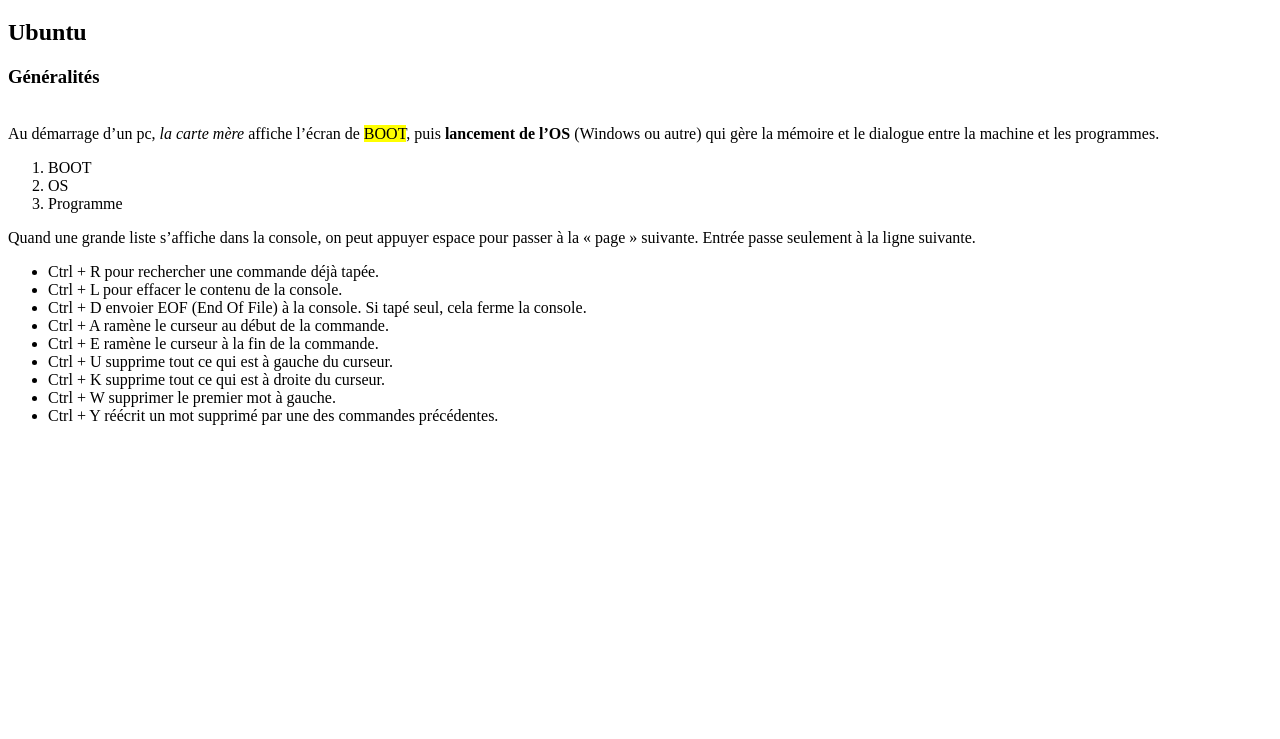
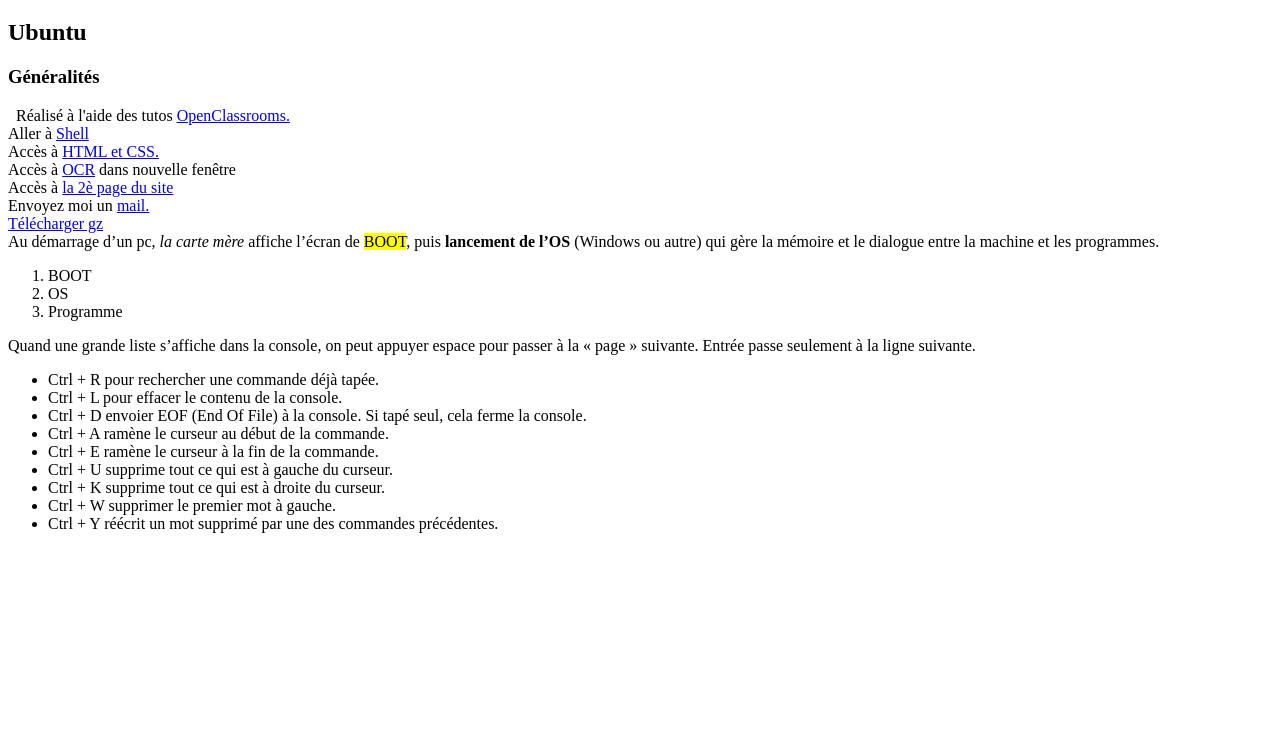
Before and after one commit to kso6dev/HTMLCSS, a plain HTML site: page onepage.html in a window 1280 px wide. Shown: the part 61-800 px from the top of the page. Drawn offline with Linux system fonts and the light colour scheme.

Commit message:
html links with href

```diff
--- a/onepage.html
+++ b/onepage.html
@@ -12,7 +12,21 @@
             <h1>Linux</h1>
             <h2>Ubuntu</h2>
             <h3>Généralités</h3>
+            Réalisé à l'aide des tutos <a href="https://openclassrooms.com">OpenClassrooms.</a>
             <br />
+            Aller à <a href="#shell">Shell</a>
+            <br />
+            Accès à <a href="anotherpage.html">HTML et CSS.</a>
+            <br />
+            Accès à <a href="https://openclassrooms.com" target="_blank">OCR</a> dans nouvelle fenêtre
+            <br />
+            Accès à <a href="anotherpage.html" title="y a rien à voir"> la 2è page du site</a>
+            <br />
+            Envoyez moi un <a href="mailto:k.so.6.dev@gmail.com">mail.</a>
+            <br />
+            <a href="dlfiles/test.tar.gz">Télécharger gz</a>
+            <br />
+
             Au démarrage d’un pc, <em>la carte mère</em> affiche l’écran de <mark>BOOT</mark>, puis <strong>lancement de l’OS</strong> (Windows ou autre) qui gère la mémoire et le dialogue entre la machine et les programmes.
             <ol>
                 <li>
@@ -66,6 +80,26 @@
                         Ctrl + Y réécrit un mot supprimé par une des commandes précédentes.
                 </li>
             </ul>
+            <br />
+            <br />
+            <br />
+            <br />
+            <br />
+            <br />
+            <br />
+            <br />
+            <br />
+            <br />
+            <br />
+            <br />
+            <br />
+            <br />
+            <br />
+
+            <br />
+            <br />
+
+            <h4 id="shell">Shell</h4>
         </p>
     </body>
 </html>
```
Also changed, not shown: anotherpage.html (+18 -0 lines), 1 other file.
